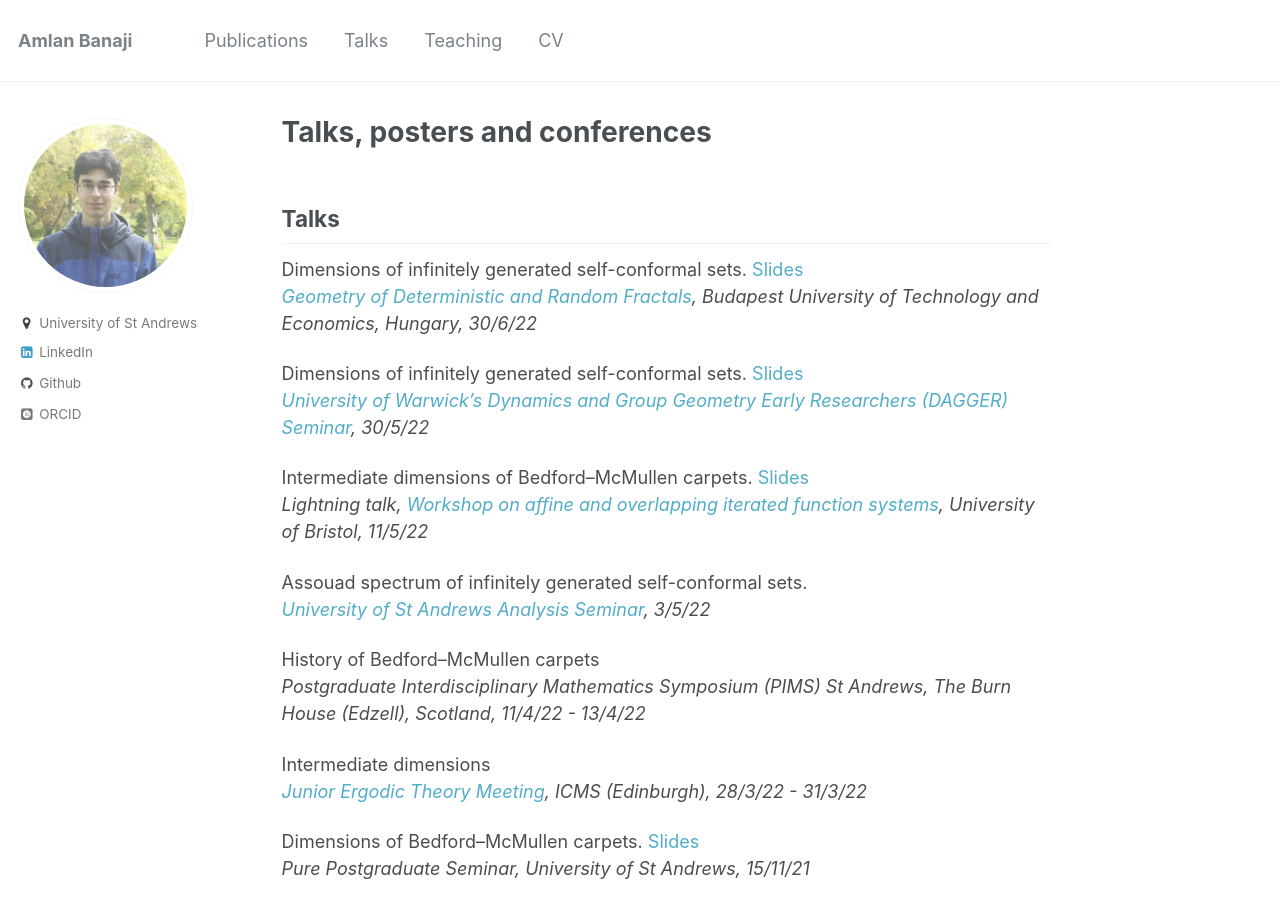
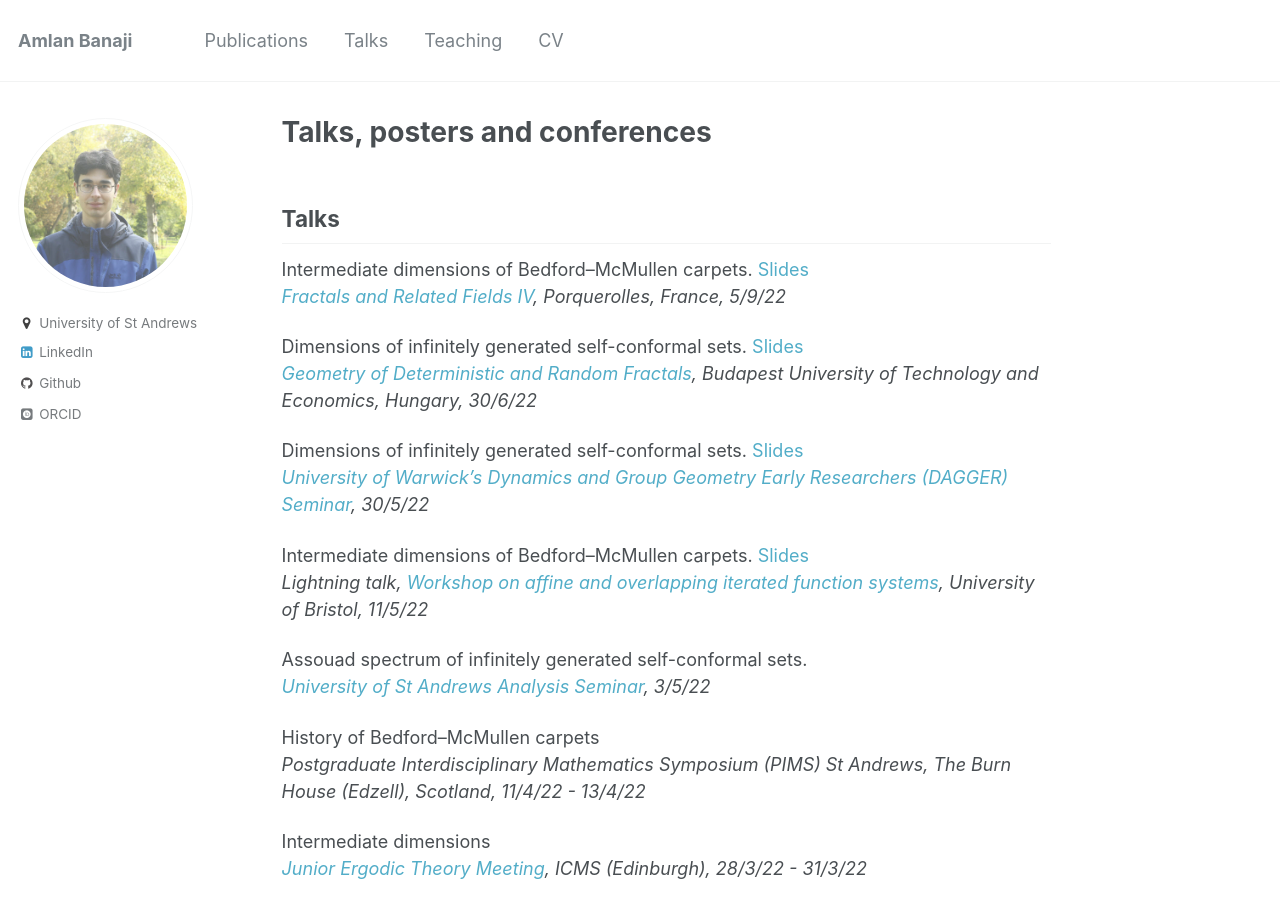
Before and after one commit to amlan-banaji/amlan-banaji.github.io, a Jekyll site: the page built from _pages/talks.md, in a window 1280 px wide and 900 px high. Built offline with Jekyll 4.4.1, drawn with Linux system fonts in a browser that asks for light colours; some web fonts are replaced; some of the changed text lies outside the part shown.

Commit message:
porquerolles

```diff
--- a/_pages/talks.md
+++ b/_pages/talks.md
@@ -5,6 +5,9 @@ author_profile: true
 ---
 
 ## Talks
+
+Intermediate dimensions of Bedford–McMullen carpets. [Slides](https://amlan-banaji.github.io/files/Porquerolles2022.pdf)
+*[Fractals and Related Fields IV](https://farf4.math.cnrs.fr/), Porquerolles, France, 5/9/22*
 
 Dimensions of infinitely generated self-conformal sets. [Slides](https://amlan-banaji.github.io/files/Budapest2022.pdf)
 *[Geometry of Deterministic and Random Fractals](https://simon60.math.bme.hu/), Budapest University of Technology and Economics, Hungary, 30/6/22*
@@ -64,6 +67,9 @@ Analysis on some post-critically finite self-similar sets
 
 ## Conferences/meetings attended
 
+[Fractals and Related Fields IV](https://farf4.math.cnrs.fr/)
+Porquerolles, France, 3/9/22 - 9/9/22*
+
 [Geometry of Deterministic and Random Fractals](https://simon60.math.bme.hu/)
 *Budapest University of Technology and Economics, Hungary, 27/6/22 - 1/7/22*
 
```
Also changed, not shown: 2 other files.
